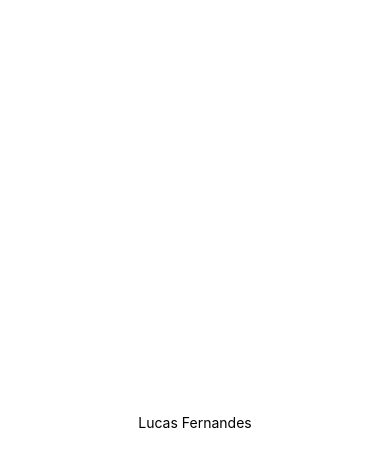
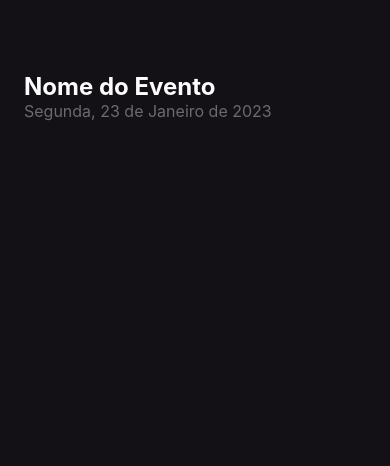
Before and after one commit to lucasmfg7/iamhere, a React Native app: screen / in a window 390 px wide. Shown: the top 466 px of the page. Built offline with nearby package versions, Linux system fonts and the light colour scheme.

Commit message:
Utilizando StyleSheet

```diff
--- a/App.tsx
+++ b/App.tsx
@@ -1,11 +1,10 @@
-import { StatusBar } from 'expo-status-bar'
 import { StyleSheet, Text, View } from 'react-native'
 
 export default function App() {
   return (
     <View style={styles.container}>
-      <Text>Lucas Fernandes</Text>
-      <StatusBar style="auto" />
+      <Text style={styles.eventName}>Nome do Evento</Text>
+      <Text style={styles.eventDate}>Segunda, 23 de Janeiro de 2023</Text>
     </View>
   );
 }
@@ -13,8 +12,14 @@ export default function App() {
 const styles = StyleSheet.create({
   container: {
     flex: 1,
-    backgroundColor: "#fff",
-    alignItems: "center",
-    justifyContent: "center",
+    backgroundColor: "#131016",
+    padding: 24,
   },
+  eventName: {
+    color: "#FDFCFE",
+    fontSize: 24,
+    fontWeight: "bold",
+    marginTop: 48,
+  },
+  eventDate: { color: "#6B6B6B", fontSize: 16 },
 });
```
